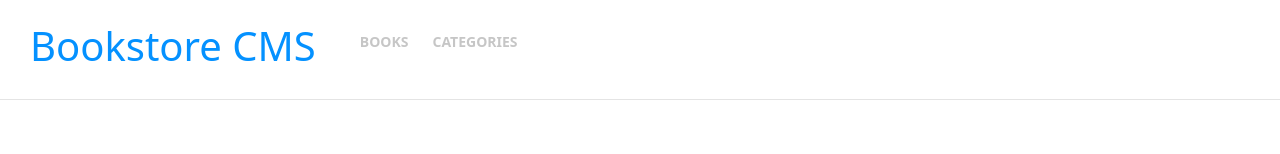
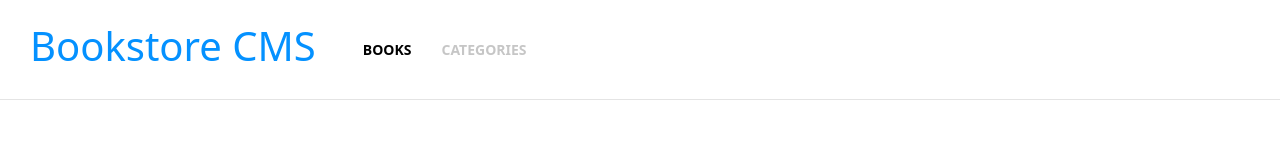
Before and after one commit to HamzaAnwar1998/bookstore-react, a React (Create React App) app: page / in a window 1280 px wide. Shown: the top 154 px of the page. Built offline with nearby package versions, Linux system fonts and the light colour scheme; no server answers; some icons are missing.

Commit message:
change CRLF to LF | replace link to navlink for styling

```diff
--- a/src/components/Navbar.js
+++ b/src/components/Navbar.js
@@ -1,5 +1,5 @@
 import React from 'react';
-import { Link } from 'react-router-dom';
+import { NavLink } from 'react-router-dom';
 import './css/Navbar.css';
 import { Icon } from 'react-icons-kit';
 import { user } from 'react-icons-kit/feather/user';
@@ -10,10 +10,10 @@ const Navbar = () => (
       <h1 className="logo-text">Bookstore CMS</h1>
       <ul className="links-box">
         <li className="link-li">
-          <Link to="/" className="link">BOOKS</Link>
+          <NavLink to="/" className="link">BOOKS</NavLink>
         </li>
         <li className="link-li">
-          <Link to="/categories" className="link">CATEGORIES</Link>
+          <NavLink to="/categories" className="link">CATEGORIES</NavLink>
         </li>
       </ul>
     </div>
--- a/src/components/css/Navbar.css
+++ b/src/components/css/Navbar.css
@@ -22,10 +22,11 @@
     display: flex;
     align-items: center;
     list-style: none;
+    margin-top: 15px;
 }
 
 .navbar .leftside .links-box .link-li{
-    margin: 0 12px;
+    margin: 0 15px;
     font-size: 14px;
     font-weight: 600;
 }
@@ -33,6 +34,10 @@
 .navbar .leftside .links-box .link-li .link{
     text-decoration: none;
     color: #c6c6c6;
+}
+
+.navbar .leftside .links-box .link-li .link.active{
+    color: #000;
 }
 
 .navbar .rightside{
```
